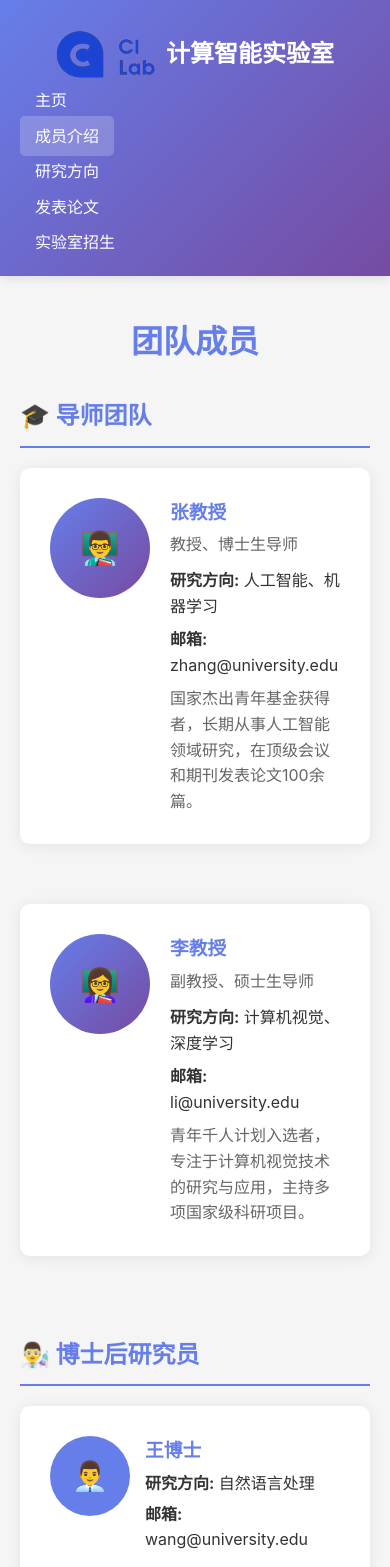
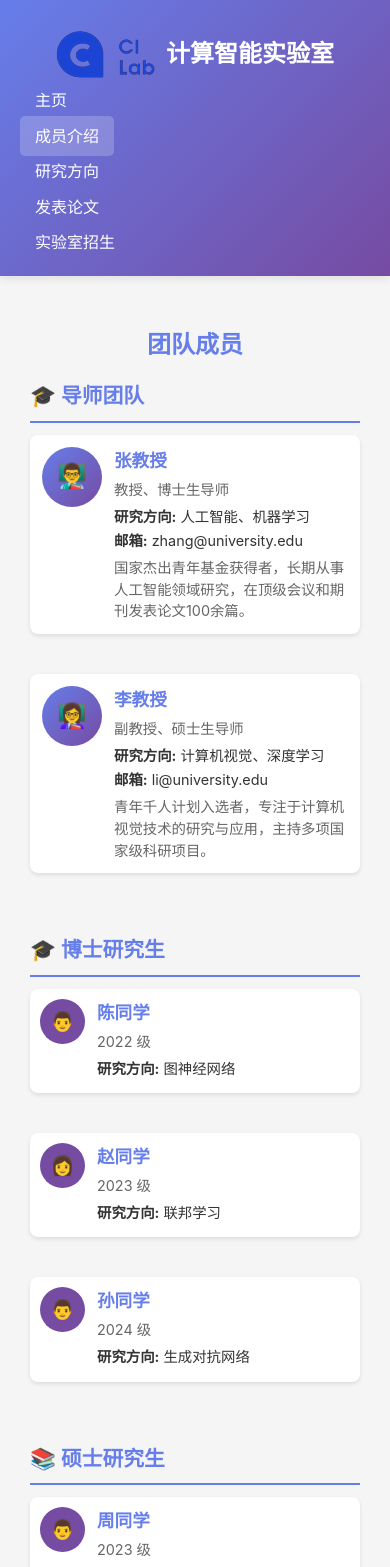
Before and after one commit to Flower-Jane/lab-website, a Vue app: page /members in a window 390 px wide. Shown: the top 1567 px of the page. Built offline with nearby package versions, Linux system fonts and the light colour scheme.

Commit message:
second commit1030

```diff
--- a/src/views/Members.vue
+++ b/src/views/Members.vue
@@ -2,90 +2,62 @@
   <div class="members">
     <h1 class="page-title">团队成员</h1>
 
-    <section style="margin-bottom: 50px;">
-      <h2 style="color: #667eea; margin-bottom: 20px; padding-bottom: 10px; border-bottom: 2px solid #667eea;">
+    <section class="section">
+      <h2 class="section-title">
         🎓 导师团队
       </h2>
       <div class="grid">
         <div v-for="advisor in advisors" :key="advisor.id" class="card">
-          <div style="display: flex; gap: 20px; align-items: start;">
-            <div style="width: 100px; height: 100px; background: linear-gradient(135deg, #667eea 0%, #764ba2 100%);
-                        border-radius: 50%; display: flex; align-items: center; justify-content: center;
-                        color: white; font-size: 2rem; flex-shrink: 0;">
+          <div class="card-content">
+            <div class="avatar avatar-large">
               {{ advisor.avatar }}
             </div>
-            <div style="flex: 1;">
-              <h3 style="color: #667eea; margin-bottom: 5px;">{{ advisor.name }}</h3>
-              <p style="color: #666; margin-bottom: 10px; font-weight: 500;">{{ advisor.title }}</p>
-              <p style="margin-bottom: 8px;"><strong>研究方向:</strong> {{ advisor.research }}</p>
-              <p style="margin-bottom: 8px;"><strong>邮箱:</strong> {{ advisor.email }}</p>
-              <p style="color: #666; line-height: 1.6;">{{ advisor.bio }}</p>
+            <div class="info">
+              <h3 class="name">{{ advisor.name }}</h3>
+              <p class="title">{{ advisor.title }}</p>
+              <p class="detail"><strong>研究方向:</strong> {{ advisor.research }}</p>
+              <p class="detail"><strong>邮箱:</strong> {{ advisor.email }}</p>
+              <p class="bio">{{ advisor.bio }}</p>
             </div>
           </div>
         </div>
       </div>
     </section>
 
-    <section style="margin-bottom: 50px;">
-      <h2 style="color: #667eea; margin-bottom: 20px; padding-bottom: 10px; border-bottom: 2px solid #667eea;">
-        👨‍🔬 博士后研究员
+    <section class="section">
+      <h2 class="section-title">
+        🎓 博士研究生
       </h2>
       <div class="grid">
-        <div v-for="postdoc in postdocs" :key="postdoc.id" class="card">
-          <div style="display: flex; gap: 15px; align-items: start;">
-            <div style="width: 80px; height: 80px; background: #667eea;
-                        border-radius: 50%; display: flex; align-items: center; justify-content: center;
-                        color: white; font-size: 1.8rem; flex-shrink: 0;">
-              {{ postdoc.avatar }}
+        <div v-for="phd in phdStudents" :key="phd.id" class="card card-small">
+          <div class="card-content">
+            <div class="avatar avatar-small">
+              {{ phd.avatar }}
             </div>
-            <div style="flex: 1;">
-              <h3 style="color: #667eea;">{{ postdoc.name }}</h3>
-              <p style="margin-top: 5px;"><strong>研究方向:</strong> {{ postdoc.research }}</p>
-              <p style="margin-top: 5px;"><strong>邮箱:</strong> {{ postdoc.email }}</p>
+            <div class="info">
+              <h3 class="name">{{ phd.name }}</h3>
+              <p class="year">{{ phd.year }} 级</p>
+              <p class="detail"><strong>研究方向:</strong> {{ phd.research }}</p>
             </div>
           </div>
         </div>
       </div>
     </section>
 
-    <section style="margin-bottom: 50px;">
-      <h2 style="color: #667eea; margin-bottom: 20px; padding-bottom: 10px; border-bottom: 2px solid #667eea;">
-        🎓 博士研究生
-      </h2>
-      <div class="grid">
-        <div v-for="phd in phdStudents" :key="phd.id" class="card">
-          <div style="display: flex; gap: 15px; align-items: start;">
-            <div style="width: 70px; height: 70px; background: #764ba2;
-                        border-radius: 50%; display: flex; align-items: center; justify-content: center;
-                        color: white; font-size: 1.5rem; flex-shrink: 0;">
-              {{ phd.avatar }}
-            </div>
-            <div style="flex: 1;">
-              <h3 style="color: #667eea;">{{ phd.name }}</h3>
-              <p style="margin-top: 5px; color: #666;">{{ phd.year }} 级</p>
-              <p style="margin-top: 5px;"><strong>研究方向:</strong> {{ phd.research }}</p>
-            </div>
-          </div>
-        </div>
-      </div>
-    </section>
-
-    <section>
-      <h2 style="color: #667eea; margin-bottom: 20px; padding-bottom: 10px; border-bottom: 2px solid #667eea;">
+    <section class="section">
+      <h2 class="section-title">
         📚 硕士研究生
       </h2>
       <div class="grid">
-        <div v-for="master in masterStudents" :key="master.id" class="card">
-          <div style="display: flex; gap: 15px; align-items: start;">
-            <div style="width: 70px; height: 70px; background: #9f7aea;
-                        border-radius: 50%; display: flex; align-items: center; justify-content: center;
-                        color: white; font-size: 1.5rem; flex-shrink: 0;">
+        <div v-for="master in masterStudents" :key="master.id" class="card card-small">
+          <div class="card-content">
+            <div class="avatar avatar-small">
               {{ master.avatar }}
             </div>
-            <div style="flex: 1;">
-              <h3 style="color: #667eea;">{{ master.name }}</h3>
-              <p style="margin-top: 5px; color: #666;">{{ master.year }} 级</p>
-              <p style="margin-top: 5px;"><strong>研究方向:</strong> {{ master.research }}</p>
+            <div class="info">
+              <h3 class="name">{{ master.name }}</h3>
+              <p class="year">{{ master.year }} 级</p>
+              <p class="detail"><strong>研究方向:</strong> {{ master.research }}</p>
             </div>
           </div>
         </div>
@@ -118,11 +90,6 @@ const advisors = ref([
   }
 ])
 
-const postdocs = ref([
-  { id: 1, name: '王博士', avatar: '👨‍💼', research: '自然语言处理', email: 'wang@university.edu' },
-  { id: 2, name: '刘博士', avatar: '👩‍💼', research: '强化学习', email: 'liu@university.edu' }
-])
-
 const phdStudents = ref([
   { id: 1, name: '陈同学', avatar: '👨', year: '2022', research: '图神经网络' },
   { id: 2, name: '赵同学', avatar: '👩', year: '2023', research: '联邦学习' },
@@ -138,5 +105,171 @@ const masterStudents = ref([
 </script>
 
 <style scoped>
-/* 组件特定的样式 */
+.members {
+  max-width: 1200px;
+  margin: 0 auto;
+  padding: 15px;
+}
+
+.page-title {
+  color: #667eea;
+  margin-bottom: 20px;
+  font-size: 1.8rem;
+}
+
+/* 减少section间距 */
+.section {
+  margin-bottom: 25px;
+}
+
+.section-title {
+  color: #667eea;
+  margin-bottom: 12px;
+  padding-bottom: 8px;
+  border-bottom: 2px solid #667eea;
+  font-size: 1.3rem;
+}
+
+/* 紧凑的网格布局 */
+.grid {
+  display: grid;
+  grid-template-columns: repeat(auto-fill, minmax(280px, 1fr));
+  gap: 12px;
+}
+
+/* 卡片样式 */
+.card {
+  background: white;
+  border-radius: 8px;
+  padding: 12px;
+  box-shadow: 0 2px 4px rgba(0, 0, 0, 0.1);
+  transition: all 0.2s;
+}
+
+.card:hover {
+  box-shadow: 0 4px 8px rgba(0, 0, 0, 0.15);
+  transform: translateY(-2px);
+}
+
+.card-small {
+  padding: 10px;
+}
+
+.card-content {
+  display: flex;
+  gap: 12px;
+  align-items: start;
+}
+
+/* 头像样式 */
+.avatar {
+  border-radius: 50%;
+  display: flex;
+  align-items: center;
+  justify-content: center;
+  color: white;
+  flex-shrink: 0;
+}
+
+.avatar-large {
+  width: 80px;
+  height: 80px;
+  background: linear-gradient(135deg, #667eea 0%, #764ba2 100%);
+  font-size: 1.8rem;
+}
+
+.avatar-medium {
+  width: 60px;
+  height: 60px;
+  background: #667eea;
+  font-size: 1.5rem;
+}
+
+.avatar-small {
+  width: 50px;
+  height: 50px;
+  background: #764ba2;
+  font-size: 1.3rem;
+}
+
+/* 信息区域 */
+.info {
+  flex: 1;
+  min-width: 0;
+}
+
+.name {
+  color: #667eea;
+  margin: 0 0 3px 0;
+  font-size: 1.1rem;
+}
+
+.title {
+  color: #666;
+  margin: 0 0 6px 0;
+  font-weight: 500;
+  font-size: 0.9rem;
+}
+
+.year {
+  color: #666;
+  margin: 0 0 6px 0;
+  font-size: 0.9rem;
+}
+
+.detail {
+  margin: 0 0 4px 0;
+  font-size: 0.9rem;
+  line-height: 1.4;
+}
+
+.detail strong {
+  color: #333;
+}
+
+.bio {
+  color: #666;
+  line-height: 1.5;
+  font-size: 0.9rem;
+  margin: 6px 0 0 0;
+}
+
+/* 响应式设计 */
+@media (max-width: 768px) {
+  .grid {
+    grid-template-columns: 1fr;
+    gap: 10px;
+  }
+
+  .members {
+    padding: 10px;
+  }
+
+  .page-title {
+    font-size: 1.5rem;
+    margin-bottom: 15px;
+  }
+
+  .section {
+    margin-bottom: 20px;
+  }
+
+  .avatar-large {
+    width: 60px;
+    height: 60px;
+    font-size: 1.5rem;
+  }
+
+  .avatar-medium {
+    width: 50px;
+    height: 50px;
+    font-size: 1.3rem;
+  }
+
+  .avatar-small {
+    width: 45px;
+    height: 45px;
+    font-size: 1.2rem;
+  }
+}
 </style>
--- a/src/views/Publications.vue
+++ b/src/views/Publications.vue
@@ -21,7 +21,7 @@
       </div>
     </div>
 
-    <div class="card" style="background: linear-gradient(135deg, #667eea 0%, #764ba2 100%);
+    <!-- <div class="card" style="background: linear-gradient(135deg, #667eea 0%, #764ba2 100%);
                              color: white; margin-bottom: 30px;">
       <div style="display: flex; justify-content: space-around; text-align: center; flex-wrap: wrap; gap: 20px;">
         <div>
@@ -41,7 +41,7 @@
           <div style="margin-top: 5px;">总引用数</div>
         </div>
       </div>
-    </div>
+    </div> -->
 
     <div v-if="filteredPublications.length === 0" class="card" style="text-align: center; padding: 60px;">
       <p style="font-size: 1.2rem; color: #666;">暂无符合条件的论文</p>
@@ -76,10 +76,17 @@
             }">
               {{ pub.type === 'journal' ? '期刊论文' : '会议论文' }}
             </span>
-            <span v-if="pub.isTop" style="background: #f59e0b; color: white;
-                                         padding: 5px 15px; border-radius: 20px;
-                                         font-size: 0.85rem;">
-              ⭐ 顶级
+            <span v-if="pub.ccfLevel"
+                  :style="{
+                    background: pub.ccfLevel === 'A' ? '#ef4444' :
+                              pub.ccfLevel === 'B' ? '#f59e0b' : '#10b981',
+                    color: 'white',
+                    padding: '5px 15px',
+                    borderRadius: '20px',
+                    fontSize: '0.85rem'
+                  }">
+              {{ pub.ccfLevel === 'A' ? '⭐ CCF A' :
+                pub.ccfLevel === 'B' ? '🔶 CCF B' : '🔷 CCF C' }}
             </span>
           </div>
         </div>
@@ -115,7 +122,7 @@ const publications = ref([
     venue: 'Nature Medicine',
     year: 2024,
     type: 'journal',
-    isTop: true,
+    ccfLevel: 'A',
     citations: 156,
     pdf: 'https://example.com/paper1.pdf',
     link: 'https://example.com/paper1'
@@ -127,7 +134,7 @@ const publications = ref([
     venue: 'NeurIPS 2024',
     year: 2024,
     type: 'conference',
-    isTop: true,
+    ccfLevel: 'B',
     citations: 89,
     pdf: 'https://example.com/paper2.pdf',
     link: 'https://example.com/paper2'
@@ -139,7 +146,7 @@ const publications = ref([
     venue: 'IEEE TPAMI',
     year: 2024,
     type: 'journal',
-    isTop: true,
+    ccfLevel: 'A',
     citations: 234,
     pdf: 'https://example.com/paper3.pdf',
     link: 'https://example.com/paper3'
@@ -151,7 +158,7 @@ const publications = ref([
     venue: 'CVPR 2024',
     year: 2024,
     type: 'conference',
-    isTop: true,
+    ccfLevel: 'C',
     citations: 178,
     pdf: 'https://example.com/paper4.pdf',
     link: 'https://example.com/paper4'
@@ -163,7 +170,7 @@ const publications = ref([
     venue: 'ACM TKDD',
     year: 2023,
     type: 'journal',
-    isTop: true,
+    ccfLevel: 'B',
     citations: 312,
     pdf: 'https://example.com/paper5.pdf',
     link: 'https://example.com/paper5'
@@ -175,7 +182,7 @@ const publications = ref([
     venue: 'ICRA 2023',
     year: 2023,
     type: 'conference',
-    isTop: true,
+    ccfLevel: 'A',
     citations: 267,
     pdf: 'https://example.com/paper6.pdf',
     link: 'https://example.com/paper6'
@@ -187,7 +194,7 @@ const publications = ref([
     venue: 'ACL 2023',
     year: 2023,
     type: 'conference',
-    isTop: true,
+    ccfLevel: 'B',
     citations: 145,
     pdf: 'https://example.com/paper7.pdf',
     link: 'https://example.com/paper7'
@@ -199,7 +206,7 @@ const publications = ref([
     venue: 'IEEE IoT Journal',
     year: 2023,
     type: 'journal',
-    isTop: false,
+    ccfLevel: 'C',
     citations: 98,
     pdf: 'https://example.com/paper8.pdf',
     link: 'https://example.com/paper8'
```
